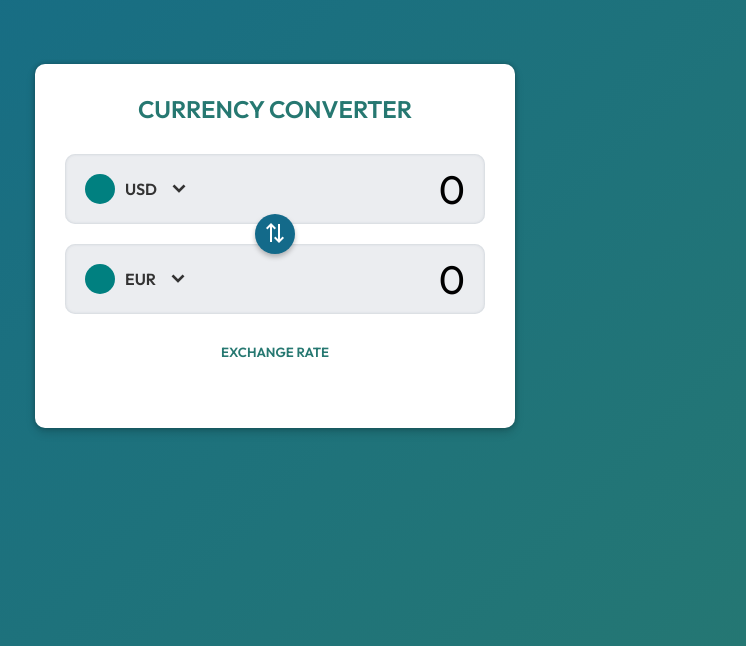
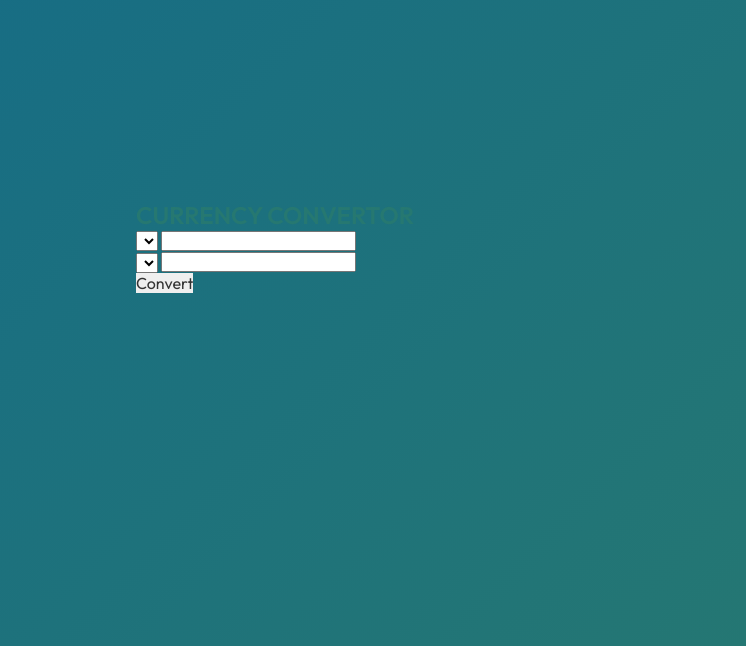
Before and after one commit to Kavin-Antony/Currency_Converter, a plain HTML site: page index.html in a window 1280 px wide. Shown: the part 154-800 px from the top of the page, without its empty margins (365-1111 px from the left). Drawn offline with nearby package versions, Linux system fonts and the light colour scheme; no server answers.

Commit message:
Update index.html

```diff
--- a/index.html
+++ b/index.html
@@ -1,58 +1,33 @@
 <!DOCTYPE html>
 <html lang="en">
 <head>
-    <meta charset="UTF-8" />
-    <meta name="viewport" content="width=device-width, initial-scale=1.0" />
-    <title>Currency Converter</title>
-    <link
-      rel="stylesheet"
-      href="https://fonts.googleapis.com/css2?family=Material+Symbols+Outlined:opsz,wght,FILL,GRAD@24,400,0,0"
-    />
-    <link rel="stylesheet" href="style.css" />
+    <meta charset="UTF-8">
+    <meta http-equiv="X-UA-Compatible" content="IE=edge">
+    <meta name="viewport" content="width=device-width, initial-scale=1.0">
+    <link rel="stylesheet" href="style.css">
+    <title>Currency Convertor</title>
 </head>
 <body>
-    <main>
-      <h1>Currency Converter</h1>
+    <div class="container">
+        <h1>Currency Convertor</h1>
+        <div class="box">
+            <div class="left-box">
+                <select name="currency" class="currency">
+                </select>
+                <input type="number" name="" id="input">
+            </div>
+            <div class="right-box">
+                <select name="currency" class="currency">
+                </select>
 
-      <div class="controls" id="controls">
-        <div class="control">
-          <button id="base" data-drawer>USD</button>
-          <input
-            type="number"
-            id="base-input"
-            value="0"
-            min="0"
-            step="any"
-            inputmode="decimal"
-          />
+                <input type="number" name="" id="result">
             </div>
-        <div class="control">
-          <button id="target" data-drawer>EUR</button>
-          <input type="number" id="target-input" value="0" readonly />
         </div>
-        <button class="swap-btn" id="swap-btn">
-          <span class="material-symbols-outlined"> sync_alt </span>
-        </button>
+        <div class="btn">
+            <button id="btn">Convert</button>
         </div>
 
-      <div class="exchange-rate">
-        <h5>Exchange Rate</h5>
-        <span id="exchange-rate"></span>
     </div>
-
-      <div class="drawer" id="drawer">
-        <div class="title">
-          <button id="dismiss-btn">
-            <span class="material-symbols-outlined"> west </span>
-          </button>
-          <h3>Select Currency</h3>
-        </div>
-        <div class="search">
-          <input type="search" id="search" placeholder="Search" />
-        </div>
-        <ul class="currency-list" id="currency-list"></ul>
-      </div>
-    </main>
-    <script src="script.js"></script>
+    <script src="app.js"></script>
 </body>
 </html>
```
Lines whose indentation alone changed are shown as unchanged.
